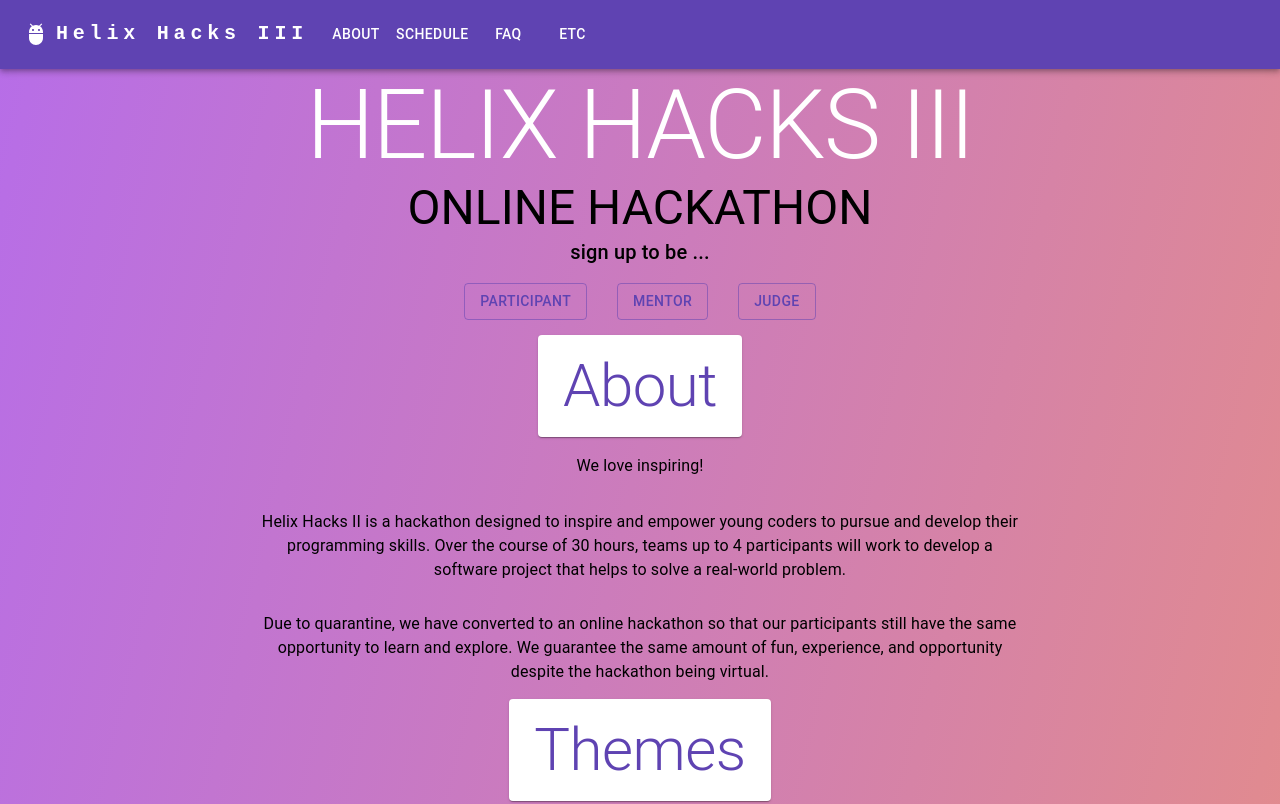
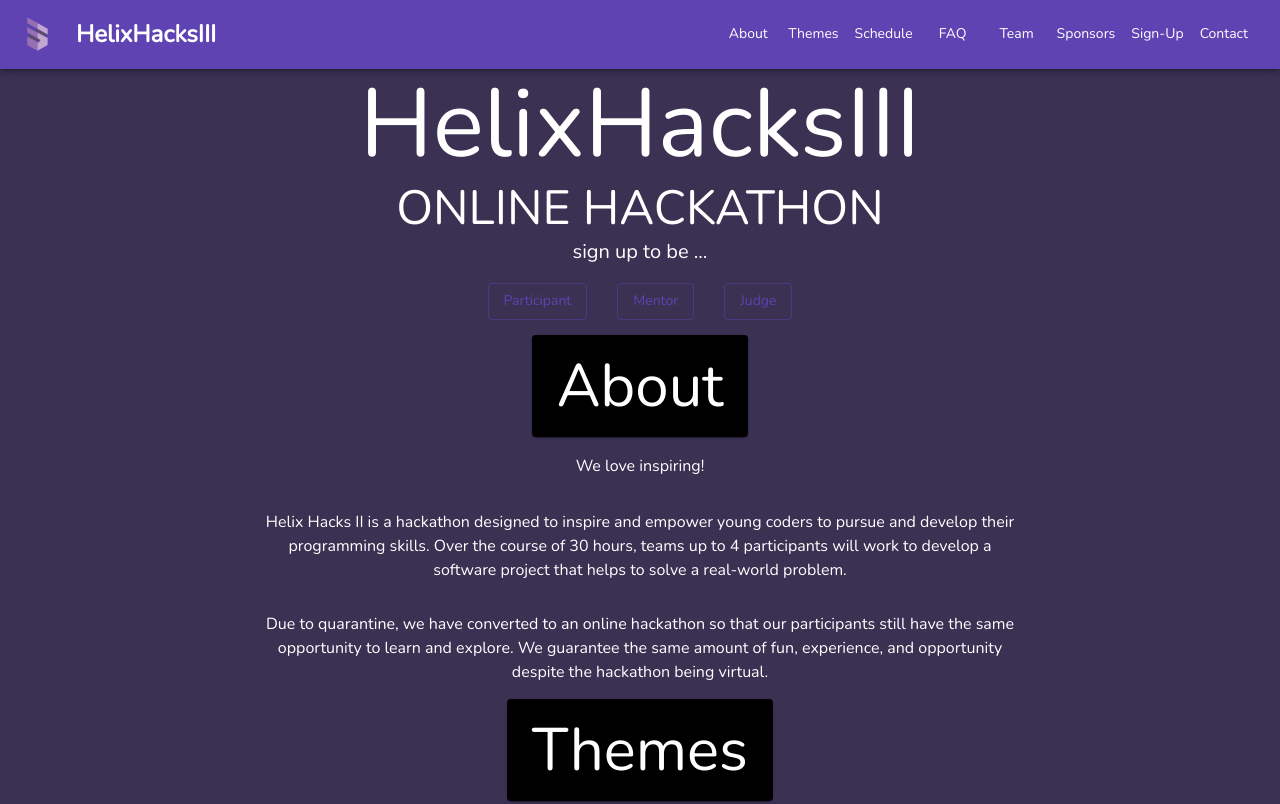
Before and after one commit to kabirbatraa/helixhacksiii, a React (Create React App) app: page / in a window 1280 px wide. Shown: the top 804 px of the page. Built offline with nearby package versions, Linux system fonts and the light colour scheme; the HTML template or start-up script is replaced by a standard one.

Commit message:
Desktop app bar looks good, added font

```diff
--- a/src/App.js
+++ b/src/App.js
@@ -2,8 +2,9 @@ import ResponsiveAppBar from "./ResponsiveAppBar";
 import FaqCard from "./FaqCard";
 import PersonCard from "./PersonCard";
 
+
 import {
-  Box, Typography, Button, Card, Collapse,
+  Box, Typography, Button, Card,
   ThemeProvider, createTheme, responsiveFontSizes,
   Table, TableBody, TableCell, TableContainer, TableHead, TableRow, Paper,
   Grid,
@@ -14,35 +15,57 @@ import {green} from '@mui/material/colors';
 let theme = createTheme({
   palette: {
     primary: {
-      // main: purple[500],
-      // main: '#5f43b2',
       main: '#5f43b2',
+      // secondary: ,
     },
     secondary: {
       main: green[500],
     },
     text: {
-      // primary: theme.palette.primary.main,
+      primary: "#ffffff",
     },
     // background: '#040C18',
     background: '#040C18',
-    gradientBar: 'linear-gradient(103.22deg, #AE67FA -13.86%, #F49867 99.55%)',
+    // gradientBar: 'linear-gradient(103.22deg, #AE67FA -13.86%, #F49867 99.55%)',
+    gradientBar: '#3a3153',
     gradientText: 'linear-gradient(89.97deg, #AE67FA 1.84%, #F49867 102.67%)',
     thirdGradient: 'radial-gradient(circle at 30% -100%, #042c54 25%, rgba(4, 44, 84, 1) 85%, rgba(27, 120, 222, 1) 100%)',
     mainGradient: "linear-gradient(to right, tomato, cyan)",
-    cardColor: "white",
+    cardColor: "black",
   },
-  // typography: {
+  typography: {
+    fontFamily: [
+      'Nunito',
+      '-apple-system',
+      'BlinkMacSystemFont',
+      '"Segoe UI"',
+      'Roboto',
+      '"Helvetica Neue"',
+      'Arial',
+      'sans-serif',
+      '"Apple Color Emoji"',
+      '"Segoe UI Emoji"',
+      '"Segoe UI Symbol"',
+    ].join(','),
+    allVariants: {
+      color: "white",
+    },
+    button: {
+      textTransform: 'none',
+      fontWeight: "medium",
+      minWidth: "0px",
+      minPadding: "0px",
+    },
+  },
 
-  // },
 })
-theme = createTheme(theme, {
-  palette: {
-    text: {
-      primary: theme.palette.primary.main,
-    }
-  }
-})
+// theme = createTheme(theme, {
+//   palette: {
+//     text: {
+//       primary: theme.palette.primary.main,
+//     }
+//   }
+// })
 theme = responsiveFontSizes(theme);
 
 
@@ -74,7 +97,7 @@ function App() {
 
 
           <Box textAlign='center'>
-            <Typography variant='h1' sx={{color: 'white'}} >HELIX HACKS III</Typography>
+            <Typography variant='h1' >HelixHacksIII</Typography>
             <Typography variant='h3' >ONLINE HACKATHON</Typography>
             <Typography variant='h6'>sign up to be ...</Typography>
           </Box>
@@ -271,7 +294,13 @@ function App() {
 
           </Box>
 
-          Footer
+          <Box display="flex" flexDirection="column" alignItems="center" >
+            <Typography variant="subtitle1" sx={{marginTop: "15px"}}>
+              Footer
+            </Typography>
+          </Box>
+
+
         </Box>
       </ThemeProvider>
     </>
--- a/src/FaqCard.js
+++ b/src/FaqCard.js
@@ -1,8 +1,6 @@
 
 import {
-  Box, Typography, Button, Card, Collapse,
-  ThemeProvider, createTheme, responsiveFontSizes,
-  Table, TableBody, TableCell, TableContainer, TableHead, TableRow, Paper,
+  Card, Collapse,
 } from '@mui/material';
 import { useState } from 'react';
 
--- a/src/PersonCard.js
+++ b/src/PersonCard.js
@@ -1,8 +1,6 @@
 
 import {
-  Box, Typography, Button, Card, CardMedia, CardContent,
-  ThemeProvider, createTheme, responsiveFontSizes,
-  Table, TableBody, TableCell, TableContainer, TableHead, TableRow, Paper,
+  Typography, Card, CardMedia, CardContent,
 } from '@mui/material';
 
 export default function PersonCard() {
--- a/src/ResponsiveAppBar.js
+++ b/src/ResponsiveAppBar.js
@@ -1,19 +1,18 @@
-import * as React from 'react';
-import AppBar from '@mui/material/AppBar';
-import Box from '@mui/material/Box';
-import Toolbar from '@mui/material/Toolbar';
-import IconButton from '@mui/material/IconButton';
-import Typography from '@mui/material/Typography';
-import Menu from '@mui/material/Menu';
+import React from 'react';
+
+import {
+  AppBar, Box, Toolbar, IconButton, Typography, Menu,
+  Container, Avatar, Button, Tooltip, MenuItem,
+
+} from '@mui/material'
+
 import MenuIcon from '@mui/icons-material/Menu';
-import Container from '@mui/material/Container';
-import Avatar from '@mui/material/Avatar';
-import Button from '@mui/material/Button';
-import Tooltip from '@mui/material/Tooltip';
-import MenuItem from '@mui/material/MenuItem';
 import AdbIcon from '@mui/icons-material/Adb';
 
-const pages = ['about', 'schedule', 'faq', 'etc'];
+import Icon from '@mui/material/Icon';
+import logo from './HelixLogo.svg';
+
+const pages = ['About', 'Themes', 'Schedule', 'FAQ', 'Team', 'Sponsors', 'Sign-Up', 'Contact']
 const settings = ['Profile', 'Account', 'Dashboard', 'Logout'];
 
 const ResponsiveAppBar = () => {
@@ -38,32 +37,45 @@ const ResponsiveAppBar = () => {
   return (
     <AppBar position="static">
       <Container maxWidth="xl">
-        <Toolbar disableGutters>
-          <AdbIcon sx={{ display: { xs: 'none', md: 'flex' }, mr: 1 }} />
-          <Typography
-            variant="h6"
-            noWrap
-            component="a"
-            href="/"
+        <Toolbar disableGutters >
+
+
+          <Icon fontSize="large"
+            sx={{
+              textAlign: "center",
+              cursor: "pointer",
+              display: { xs: 'none', md: 'flex' },
+            }}
+          >
+            <Box
+              component="img"
+              sx={{
+                height: "100%",
+                // display: { xs: 'none', md: 'flex' },
+                mr: 1,
+              }}
+              alt="logo"
+              src={logo}
+            />
+          </Icon>
+          <Button
+            variant="outlined"
             sx={{
               mr: 2,
               display: { xs: 'none', md: 'flex' },
-              fontFamily: 'monospace',
-              fontWeight: 700,
-              letterSpacing: '.3rem',
-              color: 'inherit',
-              textDecoration: 'none',
+              fontSize: '24px',
+              fontWeight: "bold",
+              color: 'white',
             }}
           >
-            Helix Hacks III
-          </Typography>
+            HelixHacksIII
+          </Button>
 
-          <Box sx={{ flexGrow: 1, display: { xs: 'flex', md: 'none' } }}>
+
+
+          <Box sx={{ flexGrow: 0, display: { xs: 'flex', md: 'none' } }}>
             <IconButton
               size="large"
-              aria-label="account of current user"
-              aria-controls="menu-appbar"
-              aria-haspopup="true"
               onClick={handleOpenNavMenu}
               color="inherit"
             >
@@ -93,27 +105,43 @@ const ResponsiveAppBar = () => {
                 </MenuItem>
               ))}
             </Menu>
+
+
           </Box>
-          <AdbIcon sx={{ display: { xs: 'flex', md: 'none' }, mr: 1 }} />
-          <Typography
-            variant="h5"
-            noWrap
-            component="a"
-            href=""
+
+
+          <Icon fontSize="large" sx={{textAlign: "center", cursor: "pointer", display: { xs: 'flex', md: 'none' },}} >
+            <Box
+              component="img"
+              sx={{
+                height: "100%",
+                // display: { xs: 'flex', md: 'none' },
+                mr: 1
+              }}
+              alt="logo"
+              src={logo}
+            />
+          </Icon>
+          <Button
+            variant="outlined"
             sx={{
               mr: 2,
               display: { xs: 'flex', md: 'none' },
-              flexGrow: 1,
-              fontFamily: 'monospace',
-              fontWeight: 700,
-              letterSpacing: '.3rem',
-              color: 'inherit',
-              textDecoration: 'none',
+              flexGrow: 0,
+              fontSize: '20px',
+              fontWeight: "bold",
+              color: 'white',
             }}
           >
-            Helix Hacks III
-          </Typography>
-          <Box sx={{ flexGrow: 1, display: { xs: 'none', md: 'flex' } }}>
+            HelixHacksIII
+          </Button>
+
+
+
+          <Box sx={{flexGrow: 1, display: { xs: 'none', md: 'flex' } }}>
+            {/* box to take up space and push page buttons to the right */}
+          </Box>
+          <Box sx={{ flexGrow: 0, display: { xs: 'none', md: 'flex' } }}>
             {pages.map((page) => (
               <Button
                 key={page}
@@ -125,35 +153,6 @@ const ResponsiveAppBar = () => {
             ))}
           </Box>
 
-          {/* <Box sx={{ flexGrow: 0 }}>
-            <Tooltip title="Open settings">
-              <IconButton onClick={handleOpenUserMenu} sx={{ p: 0 }}>
-                <Avatar alt="Remy Sharp" src="/static/images/avatar/2.jpg" />
-              </IconButton>
-            </Tooltip>
-            <Menu
-              sx={{ mt: '45px' }}
-              id="menu-appbar"
-              anchorEl={anchorElUser}
-              anchorOrigin={{
-                vertical: 'top',
-                horizontal: 'right',
-              }}
-              keepMounted
-              transformOrigin={{
-                vertical: 'top',
-                horizontal: 'right',
-              }}
-              open={Boolean(anchorElUser)}
-              onClose={handleCloseUserMenu}
-            >
-              {settings.map((setting) => (
-                <MenuItem key={setting} onClick={handleCloseUserMenu}>
-                  <Typography textAlign="center">{setting}</Typography>
-                </MenuItem>
-              ))}
-            </Menu>
-          </Box> */}
         </Toolbar>
       </Container>
     </AppBar>
--- a/src/index.css
+++ b/src/index.css
@@ -1,8 +1,10 @@
+@import url('https://fonts.googleapis.com/css?family=Nunito');
+
 body {
   margin: 0;
-  font-family: -apple-system, BlinkMacSystemFont, 'Segoe UI', 'Roboto', 'Oxygen',
+  /* font-family: 'Nunito', -apple-system, BlinkMacSystemFont, 'Segoe UI', 'Roboto', 'Oxygen',
     'Ubuntu', 'Cantarell', 'Fira Sans', 'Droid Sans', 'Helvetica Neue',
-    sans-serif;
+    sans-serif; */
   -webkit-font-smoothing: antialiased;
   -moz-osx-font-smoothing: grayscale;
 }
```
Also changed, not shown: src/HelixLogo.svg (added).
